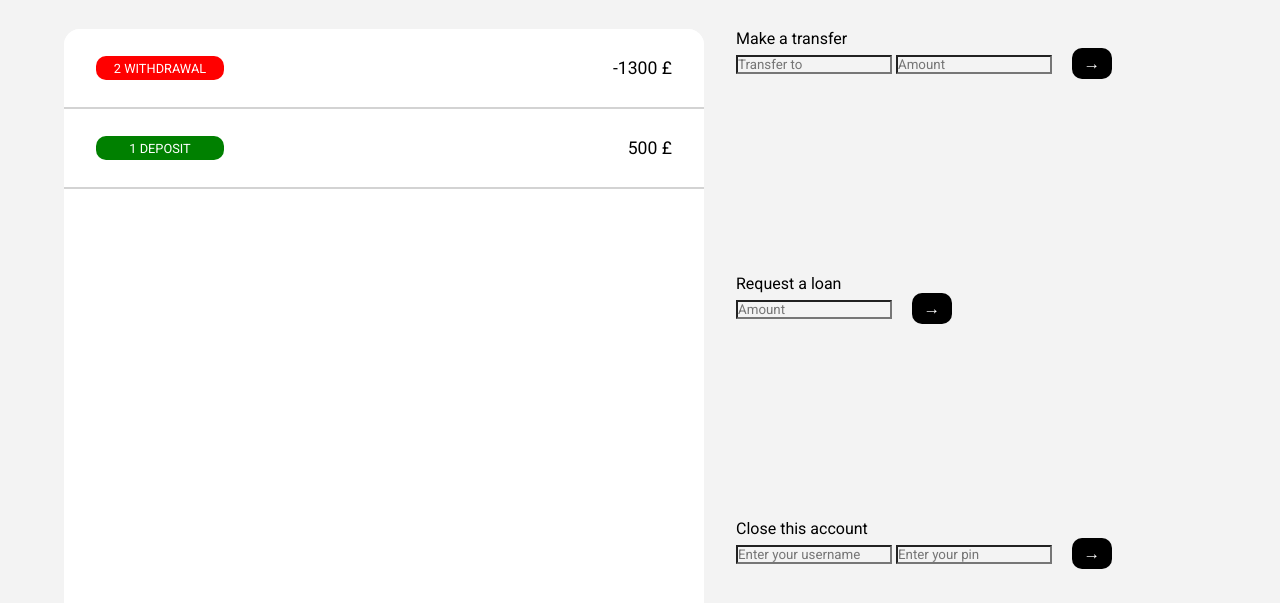
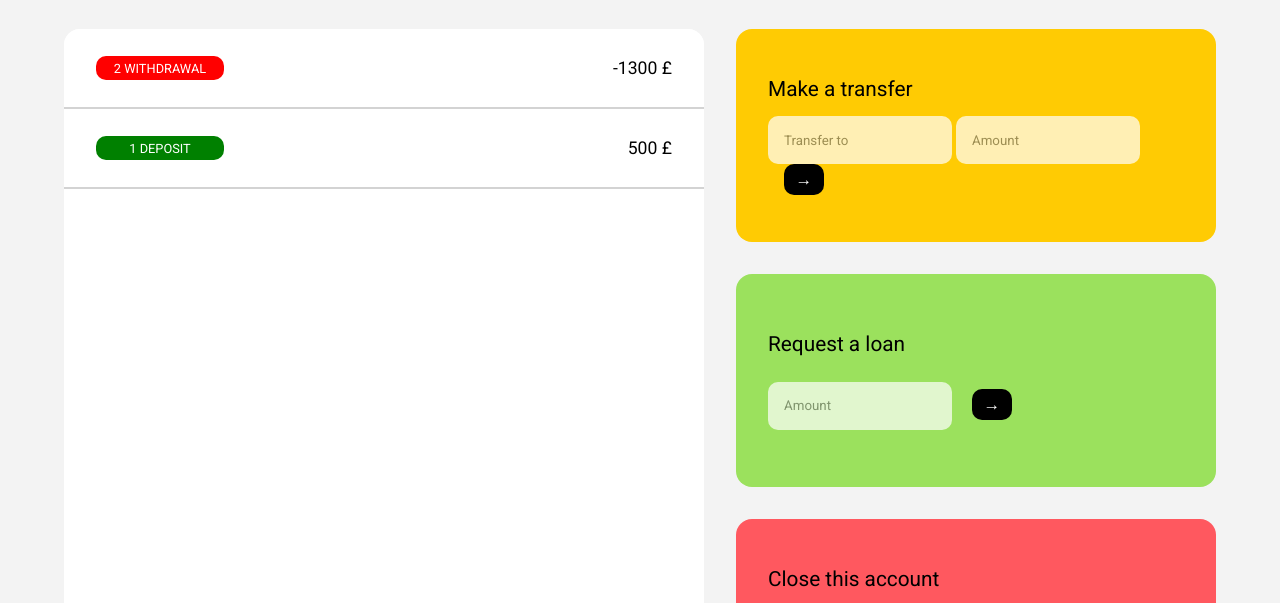
Before and after one commit to lekangwang/Bankist, a plain HTML site: page index.html in a window 1280 px wide. Shown: the part 188-791 px from the top of the page. Drawn offline with Linux system fonts and the light colour scheme.

Commit message:
styles for actions

```diff
--- a/css/app/actions/action.css
+++ b/css/app/actions/action.css
@@ -0,0 +1,26 @@
+.app-action-template {
+  display: flex;
+  flex-direction: column;
+  justify-content: space-evenly;
+  align-items: flex-start;
+  border-radius: 1rem;
+  padding: 2rem;
+}
+
+.app-action-template p {
+  font-size: 1.3rem;
+  background: none;
+}
+
+.app-action-input {
+  background-color: inherit;
+}
+
+.app-action-input input {
+  background-color: white;
+  opacity: 0.7;
+  border: none;
+  height: 3rem;
+  border-radius: 10px;
+  padding: 0 1rem;
+}
--- a/css/app/actions/close.css
+++ b/css/app/actions/close.css
@@ -0,0 +1,3 @@
+.app-close {
+  background-color: #ff585f;
+}
--- a/css/app/actions/loan.css
+++ b/css/app/actions/loan.css
@@ -0,0 +1,3 @@
+.app-loan {
+  background-color: #9be15d;
+}
--- a/css/app/actions/transfer.css
+++ b/css/app/actions/transfer.css
@@ -0,0 +1,3 @@
+.app-transfer {
+  background-color: #ffcb03;
+}
--- a/index.html
+++ b/index.html
@@ -94,9 +94,9 @@
         </div>
 
         <!--Transfer-->
-        <div class="app-transfer">
+        <div class="app-transfer app-action-template">
           <p>Make a transfer</p>
-          <form class="app-transfer-input">
+          <form class="app-transfer-input app-action-input">
             <input
               type="text"
               name="username"
@@ -116,9 +116,9 @@
         </div>
 
         <!--Loan-->
-        <div class="app-loan">
+        <div class="app-loan app-action-template">
           <p>Request a loan</p>
-          <form class="app-loan-input">
+          <form class="app-loan-input app-action-input">
             <input
               type="number"
               name="amount"
@@ -131,9 +131,9 @@
         </div>
 
         <!--Close-->
-        <div class="app-close">
+        <div class="app-close app-action-template">
           <p>Close this account</p>
-          <form class="app-close-input">
+          <form class="app-close-input app-action-input">
             <input
               type="text"
               name="username"
```
